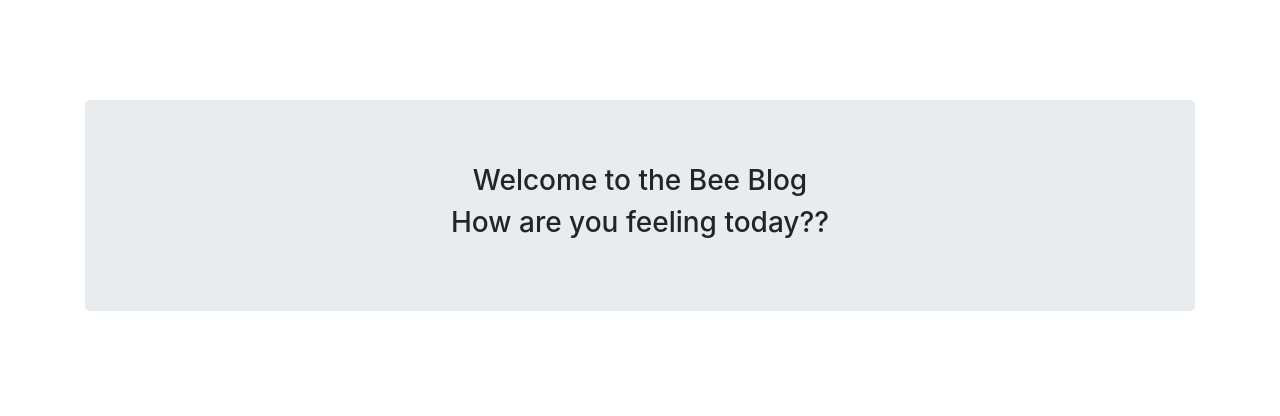
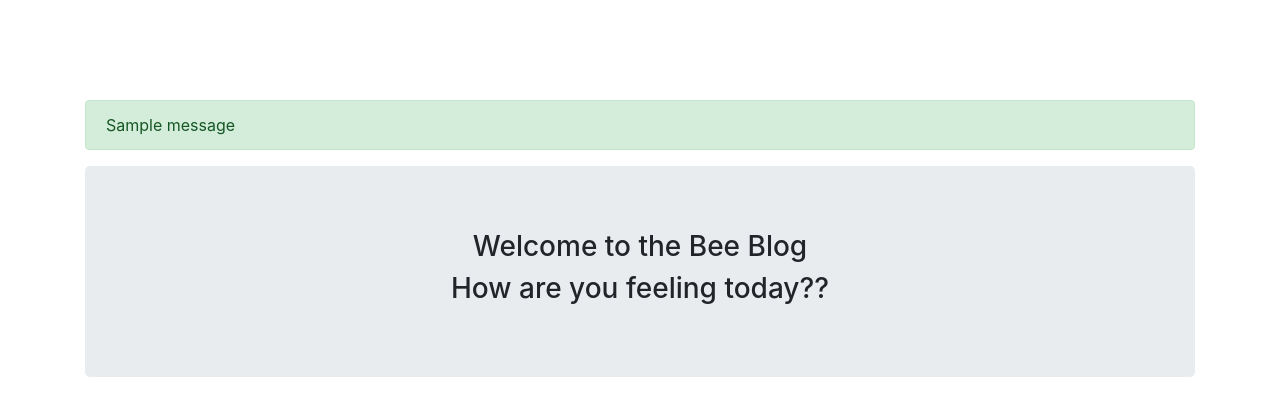
Before and after one commit to Blankbee/django-BlogProject, a Django app: page / in a window 1280 px wide. Shown: the part 56-472 px from the top of the page. Run offline with Django 4.2, Linux system fonts and the light colour scheme; one stand-in notice (Sample message) is shown; some libraries are stand-ins or nearby versions.

Commit message:
created messages

```diff
--- a/templates/layout.html
+++ b/templates/layout.html
@@ -10,6 +10,15 @@
 <body>
         {% include "includes/navbar.html" %}
         <div style="margin-top:100px" class="container">
+            {% if messages %}
+                    {% for message in messages %}
+                    {% if message.tags == "info" %}
+                    <div class="alert alert-danger">{{ message }}</div>
+                    {% else %}
+                    <div class="alert alert-{{ message.tags }}">{{ message }}</div>
+                    {% endif %}
+                    {% endfor %}
+            {% endif %}
             {% block body %}
 
             {% endblock body %}
--- a/user/views.py
+++ b/user/views.py
@@ -2,6 +2,7 @@ from django.shortcuts import render,redirect
 from .forms import RegisterForm
 from django.contrib.auth.models import User
 from django.contrib.auth import login
+from django.contrib import messages
 # Create your views here.
 
 def register(request):
@@ -19,6 +20,7 @@ def register(request):
         newUser.set_password(password)
         newUser.save()
         login(request,newUser)
+        messages.success(request,"Succesfully registered")
         return redirect("index")
 
     context={
```
Also changed, not shown: db.sqlite3.
